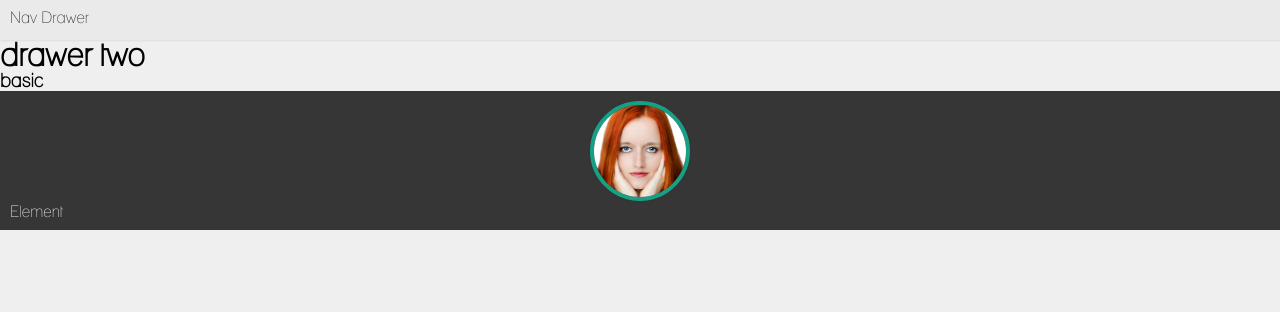
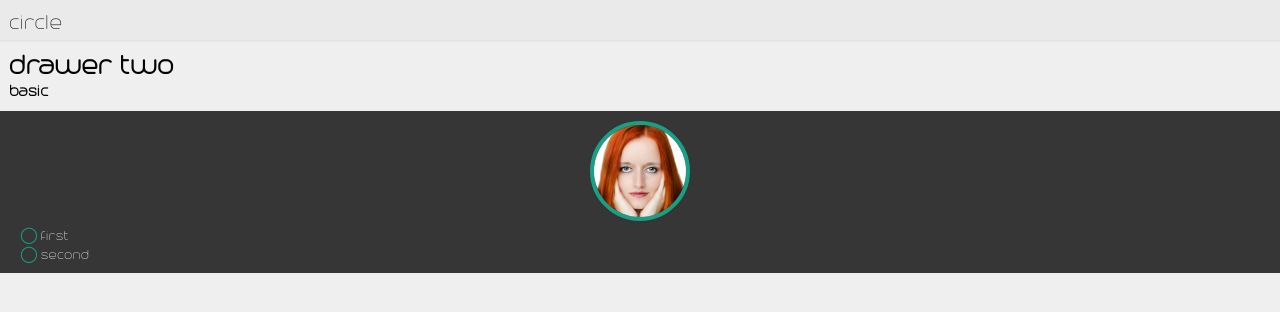
Before and after one commit to stevelacy/snap-ui, a website: page src/2/index.jade in a window 1280 px wide. Drawn offline with nearby package versions, Linux system fonts and the light colour scheme; files that its build step writes are made by us from their sources.

Commit message:
add trench font

```diff
--- a/src/2/css/includes/action-bar.styl
+++ b/src/2/css/includes/action-bar.styl
@@ -9,4 +9,5 @@
   box-shadow 0 0 3px #cdcdcd
   padding 10px
   .title
+    font-size 25px
     color #262626
--- /dev/null
+++ b/src/2/css/includes/font-trench.styl
@@ -0,0 +1,13 @@
+@font-face
+  font-family 'trench'
+  font-style normal
+  font-weight 200
+  src: local('Trench'), local('Trench'), url(../../font/trench.otf) format('opentype');
+  font-smoothing antialiased
+  text-rendering optimizeLegibility
+  -webkit-font-smoothing antialiased
+  -moz-osx-font-smoothing grayscale
+
+
+.font-trench
+  font-family 'Trench'
--- /dev/null
+++ b/src/2/css/includes/lists.styl
@@ -0,0 +1,8 @@
+li
+  list-style none
+li.circle
+  padding-left 10px
+  text-indend 8px
+  &:before
+    content "◯ "
+    color teal
--- a/src/2/css/includes/snap.styl
+++ b/src/2/css/includes/snap.styl
@@ -13,6 +13,7 @@
 
 .snap-content
   background #efefef
+  box-shadow 0 0 10px #000
 
 .snap-drawer
   background #363636
--- a/src/2/css/style.styl
+++ b/src/2/css/style.styl
@@ -1,11 +1,17 @@
 @import "../../css/reset"
 @import "./includes/font-lane"
+@import "./includes/font-trench"
 
 body
-  @extend .font-lane
+  @extend .font-trench
   height 100%
   background #efefef
 
 @import "./includes/colors"
 @import "./includes/snap"
 @import "./includes/action-bar"
+@import "./includes/lists"
+
+
+.content
+  padding 10px
--- a/src/2/index.jade
+++ b/src/2/index.jade
@@ -9,9 +9,10 @@ html
   body
     #content.snap-content
       .action-bar
-        .title Nav Drawer
-      h1 drawer two
-      h3 basic
+        .title circle
+      .content
+        h1 drawer two
+        h3 basic
 
     .snap-drawers
       .snap-drawer
@@ -20,7 +21,8 @@ html
             .user
               .icon
                 img(src="./images/profile.jpg")
-            p Element
+            li.circle first
+            li.circle second
 
 
 
```
Also changed, not shown: public/2/css/includes/action-bar.css, public/2/css/includes/font-trench.css (added), public/2/css/includes/lists.css (added), public/2/css/includes/snap.css, public/2/css/style.css, public/2/index.html, public/font/trench.otf (added), src/font/trench.otf (added).
